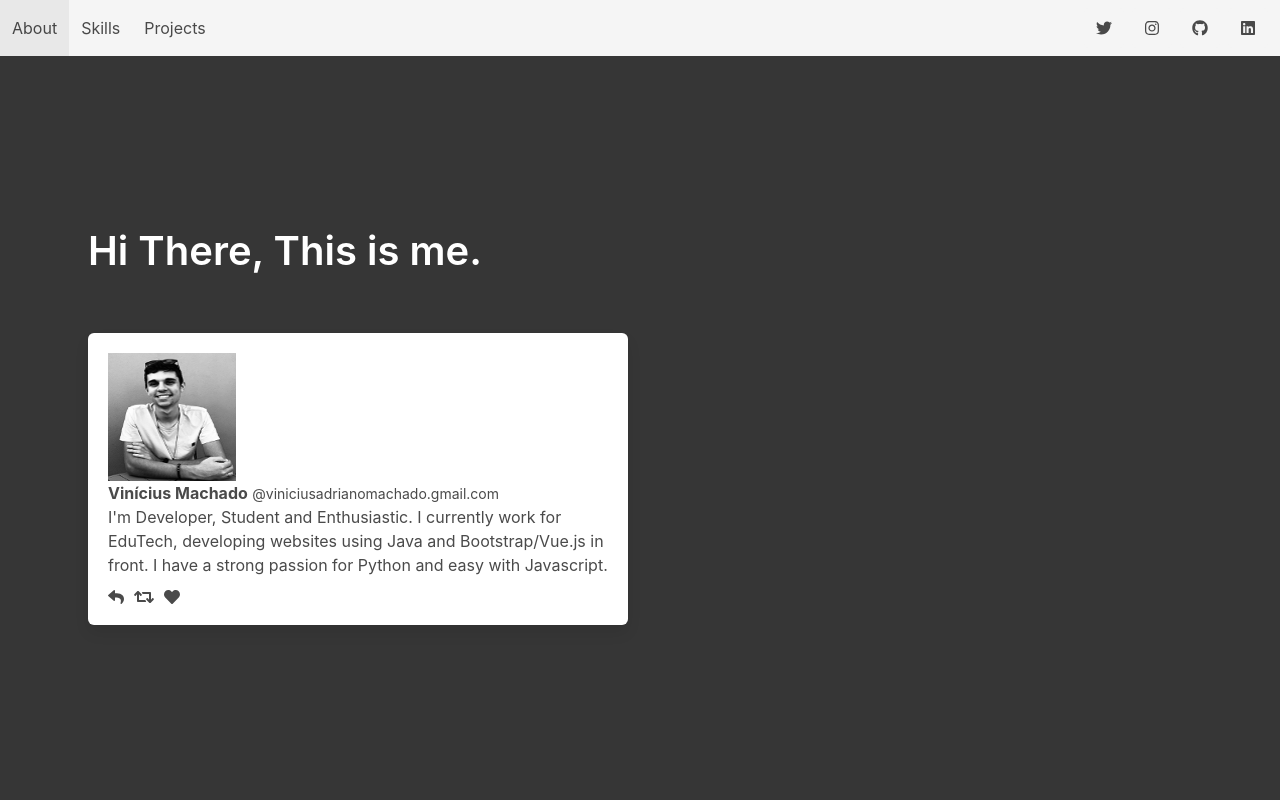
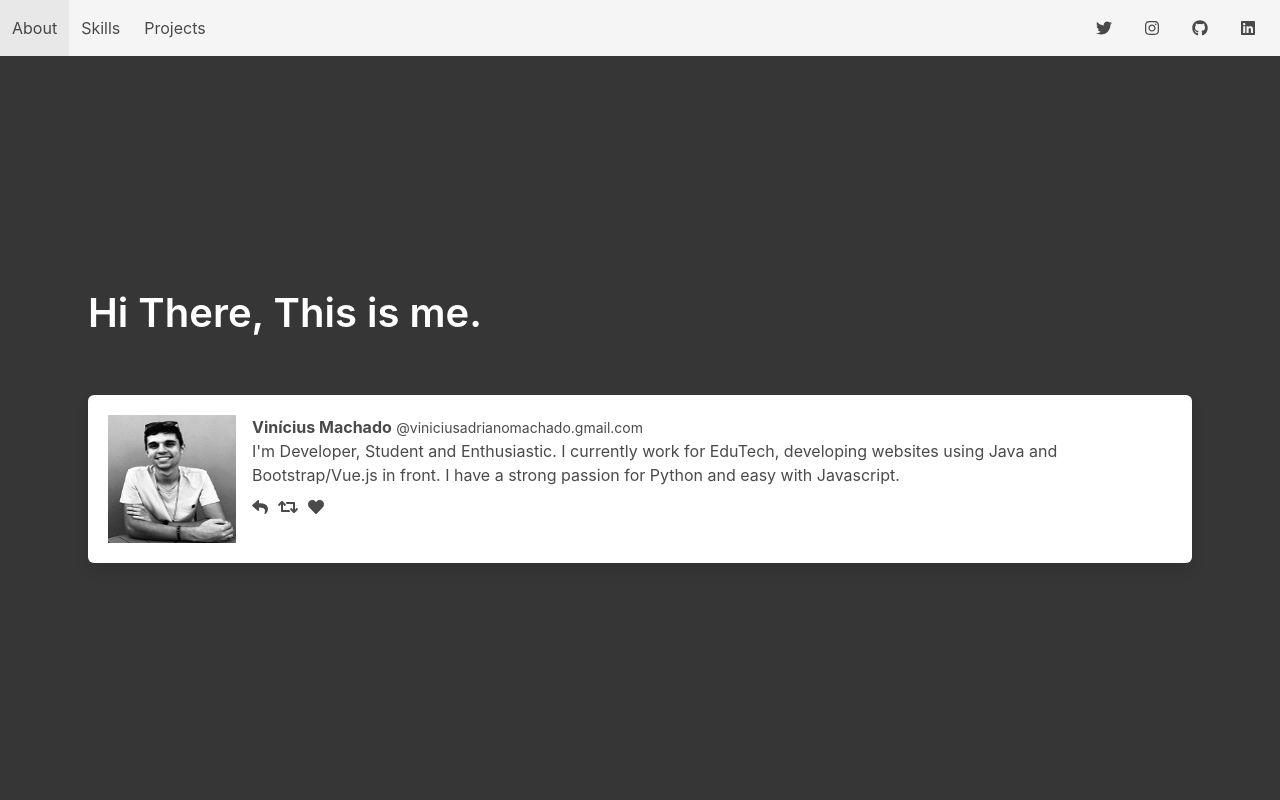
Before and after one commit to vinicius1209/viniciusmachado, a Flask app: page / in a window 1280 px wide. Run offline with Flask 2, Linux system fonts and the light colour scheme.

Commit message:
Tentando deixar perfeito o layout do who

```diff
--- a/app/static/css/style.css
+++ b/app/static/css/style.css
@@ -31,3 +31,9 @@
 	border-top-left-radius: 8px;
     border-top-right-radius: 8px;
 }
+
+@media only screen and (max-width: 600px) {
+	.media {
+	  display: block;
+	}
+  }
--- a/app/templates/sub/who.html
+++ b/app/templates/sub/who.html
@@ -2,12 +2,12 @@
     <section class="section">
         <div class="container">
             <div class="columns">
-                <div class="column is-half">
+                <div class="column is-full">
                     <h1 class="title is-size-2" style="margin-bottom: 3.75rem;">
                         Hi There, This is me.
                         </h1>
                     <div class="box">
-                        <article class="media" style="display: block;">
+                        <article class="media">
                         <div class="media-left">
                             <figure class="image is-128x128">
                             <img src="{{ url_for('static', filename='img/me.png') }}" alt="Image">
```
